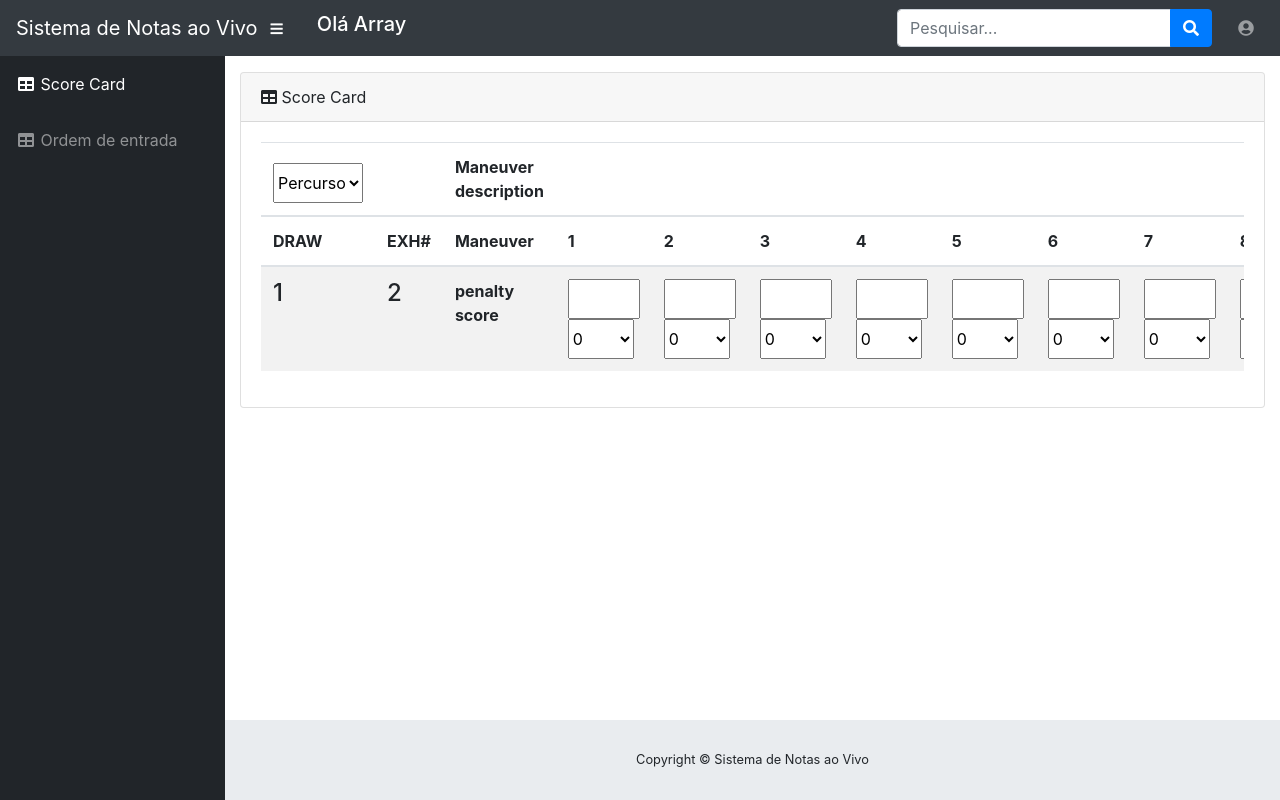
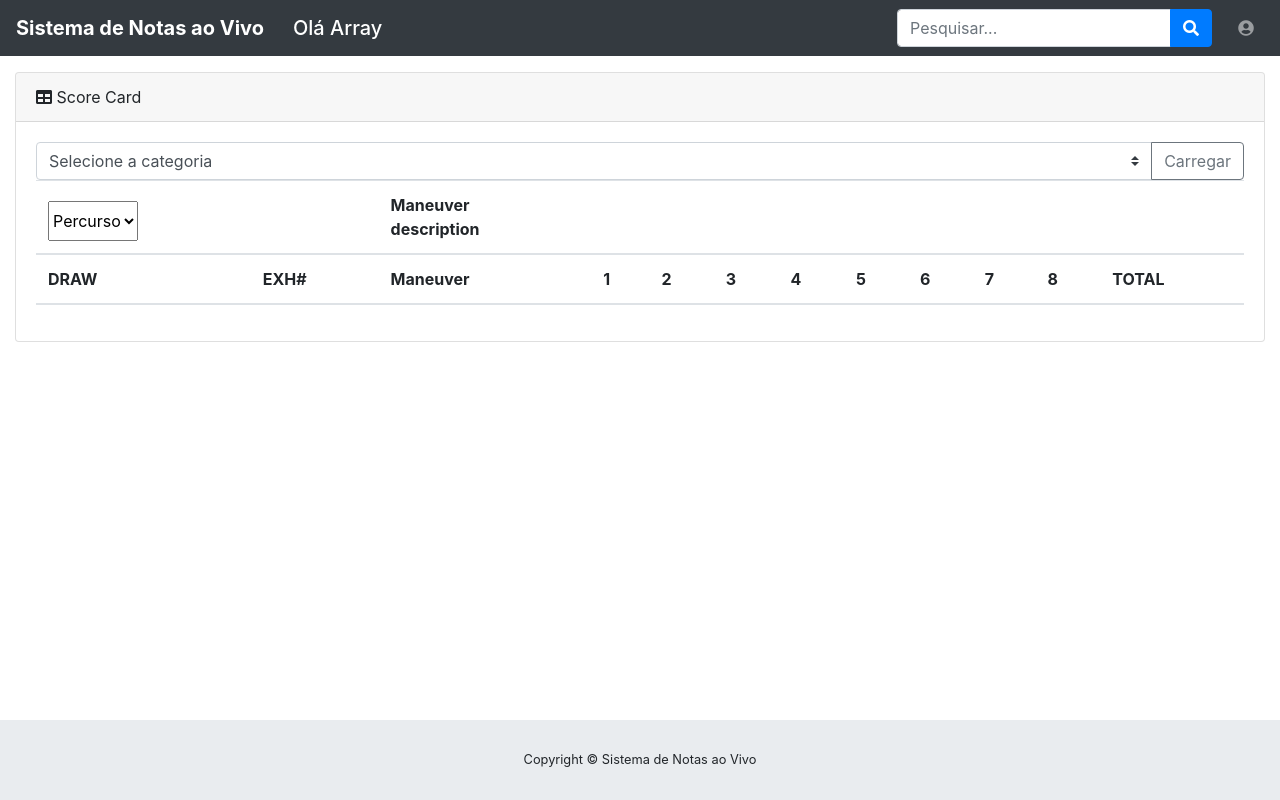
Before and after one commit to MatheusMoreiraDosSantos/PHP-na-pratica, a PHP site: page /scorecard.php in a window 1280 px wide. Run offline with PHP 8.4, Linux system fonts and the light colour scheme; the visitor is signed in with stand-in values (Sample User, id 1); lists and menus that the app fills with data are empty.

Commit message:
alteração em todo projeto
scorecard, adm.

```diff
--- a/home.php
+++ b/home.php
@@ -34,7 +34,7 @@
 
     <nav class="navbar navbar-expand navbar-dark bg-dark static-top">
 
-      <a class="navbar-brand mr-1" href="home.php">Sistema de Notas ao Vivo</a>
+      <b class="navbar-brand mr-1">Sistema de Notas ao Vivo</b>
 
       <button class="btn btn-link btn-sm text-white order-1 order-sm-0" id="sidebarToggle" href="#">
         <i class="fas fa-bars"></i>
--- a/scorecard.php
+++ b/scorecard.php
@@ -34,13 +34,11 @@
 
     <nav class="navbar navbar-expand navbar-dark bg-dark static-top">
 
-      <a class="navbar-brand mr-1" href="scorecard.php">Sistema de Notas ao Vivo</a>
+      <b class="navbar-brand mr-1">Sistema de Notas ao Vivo</b>
 
-      <button class="btn btn-link btn-sm text-white order-1 order-sm-0" id="sidebarToggle" href="#">
-        <i class="fas fa-bars"></i>
-      </button>
 
-      <h5 style="margin-left: 2%" class="text-white bg-dark"><?php echo 'Olá '. $_SESSION['usuario'];?></h5>
+
+      <h5 style="margin-left: 2%; margin-top: 8px" class="text-white bg-dark"><?php echo 'Olá '. $_SESSION['usuario'];?></h5>
 
 
       <!-- Navbar Search -->
@@ -74,21 +72,8 @@
 
     <div id="wrapper">
 
-      <!-- Sidebar -->
-      <ul class="sidebar navbar-nav">
-        <li class="nav-item active">
-          <a class="nav-link" href="scorecard.php">
-            <i class="fas fa-fw fa-table"></i>
-            <span>Score Card</span></a>
-        </li>
-        <li class="nav-item ">
-          <a class="nav-link" href="ordemdeentrada.php">
-            <i class="fas fa-fw fa-table"></i>
-            <span>Ordem de entrada</span>
-          </a>
-        </li>
 
-      </ul>
+
 
       <div id="content-wrapper">
 
@@ -100,6 +85,27 @@
               Score Card
             </div>
             <div class="card-body">
+              <form method="post" >
+
+              <div class="input-group">
+                <select class="custom-select"  name="provaid"  >
+                  <option value="0" selected="active">Selecione a categoria</option>
+                  <option value="1">Derby Aberta n2 n3 n4</option>
+                  <option value="2">Derby Aberta n1</option>
+                  <option value="3">Derby Amador n2 n3 n4</option>
+                  <option value="4">Derby Amador n1</option>
+                  <option value="5">Derby Pré futurity Aberta n2 n3 n4</option>
+                  <option value="6">Derby Pré futurity Amador n2 n3 n4</option>
+                  <option value="7">Derby Jovem</option>
+                  <option value="8">Derby Jovem 10</option>
+                </select>
+             <div class="input-group-append">
+                <button class="btn btn-outline-secondary"  type="submit">Carregar</button>
+             </div>
+            </div>
+              </form>
+
+
               <div class="table-responsive">
                 <table class="table table-striped">
                       <thead>
@@ -164,10 +170,23 @@
                         </tr>
                       </thead>
                       <tbody>
-                        <!-- linha 1-->
+                        <!-- linha 1--><?php
+                         include('conexao.php');
+
+                      if (isset($_POST['provaid'])) {
+
+
+                      $prova=$_POST['provaid'];
+                      $query =("select draw, exh, provanome, provacategoria from conjunto inner join prova on conjunto.provaid=prova.provaid
+                        where conjunto.provaid='$prova';") or die(mysql_error());
+                      $resultado = mysqli_query($conexao,$query);
+                        while ($dados = mysqli_fetch_assoc($resultado)) {
+
+
+                        ?>
                         <tr>
-                          <td><h4>1</h4></td>
-                          <td><h4>2</h4></td>
+                          <td><h5><?php echo $dados['draw'];?></h5></td>
+                          <td><h5><?php echo $dados['exh'];?></h5></td>
                          <td><strong>penalty<br>score</strong></td>
                            <td>
                             <input type="number" name="" style="width: 72px; height: 40px"><br>
@@ -279,6 +298,7 @@
 
                             </td>
                         </tr>
+                      <?php }}?>
                       </tbody>
                     </table>
               </div>
@@ -293,7 +313,7 @@
         <!-- /.container-fluid -->
 
         <!-- Sticky Footer -->
-        <footer class="sticky-footer">
+        <footer class="sticky-footer" style="width: 100%">
           <div class="container my-auto">
             <div class="copyright text-center my-auto">
               <span>Copyright © Sistema de Notas ao Vivo</span>
```
Also changed, not shown: adm.php (+16 -13 lines), cadastraconjunto.php (+5 -8 lines).
